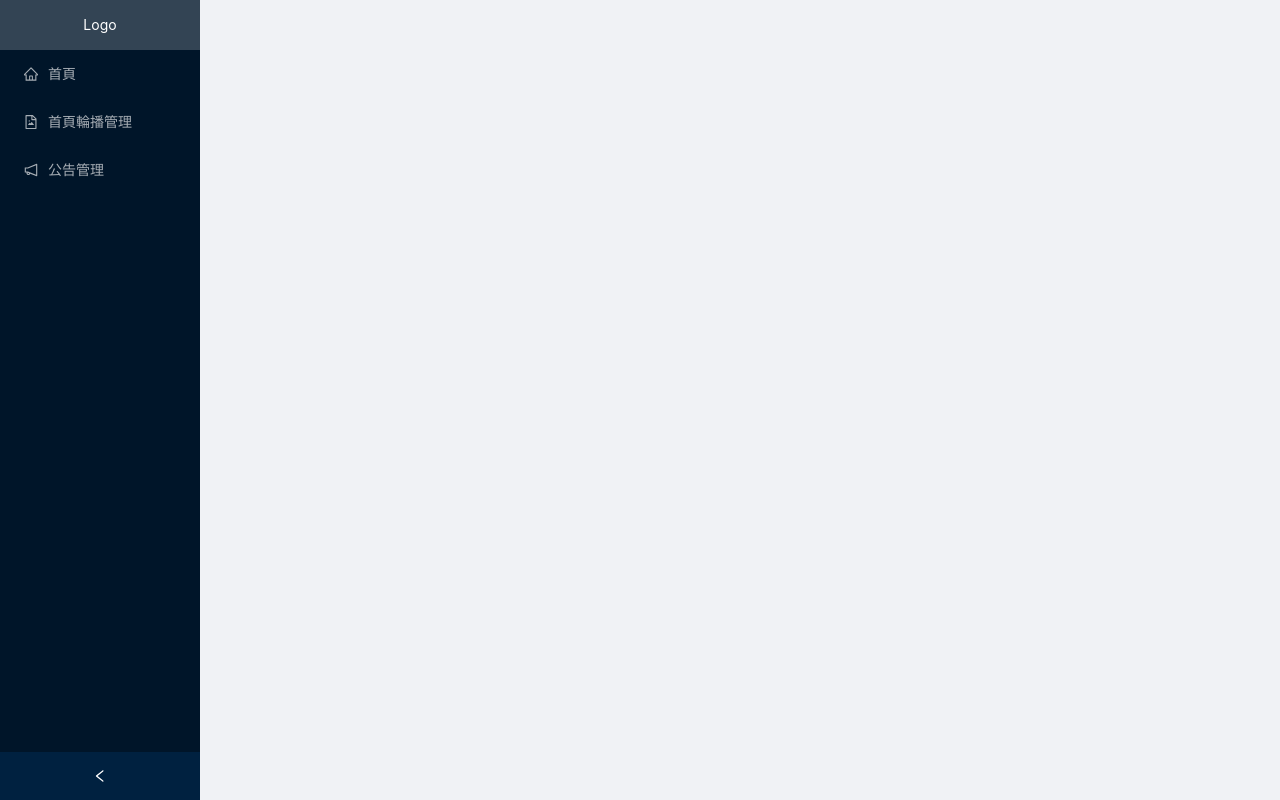
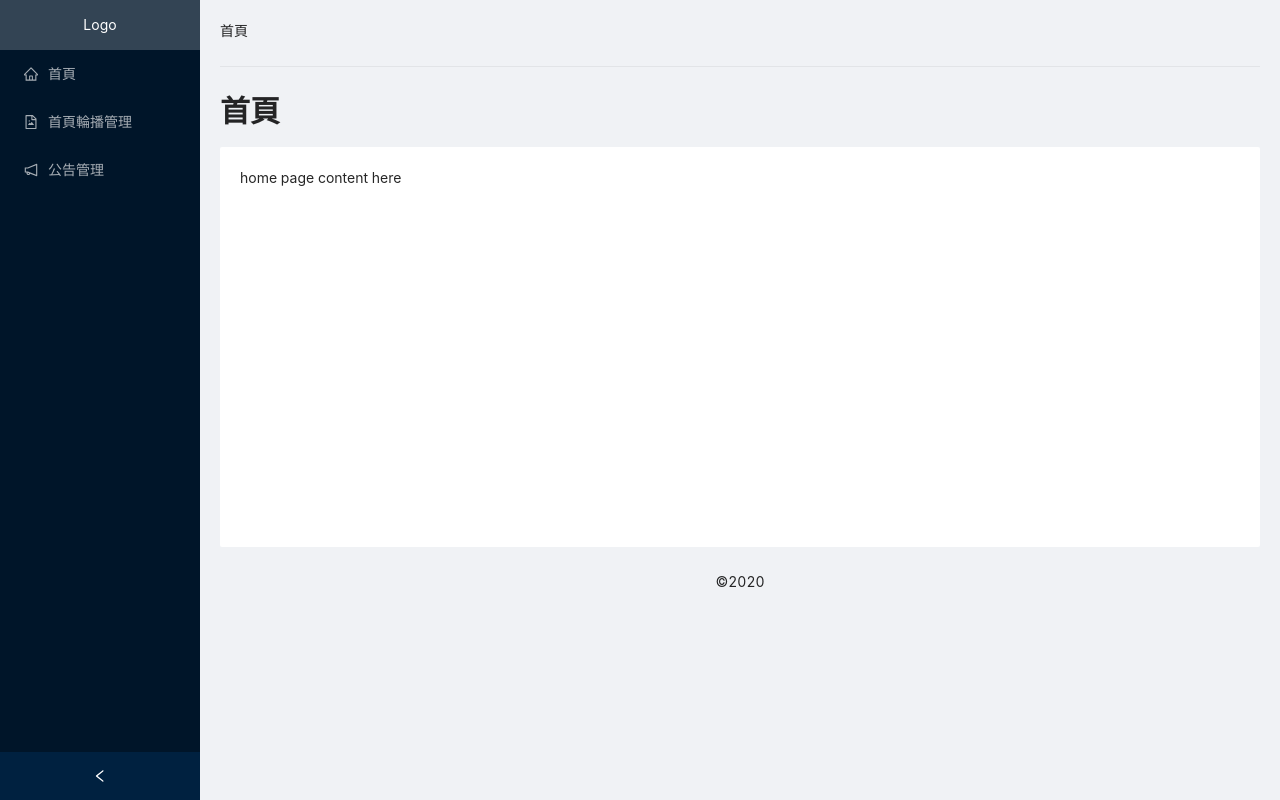
Before and after one commit to axlwang1976/smart-city-cms, a React (Create React App) app: page / in a window 1280 px wide. Built offline with nearby package versions, Linux system fonts and the light colour scheme.

Commit message:
add basic homepage

```diff
--- a/src/App.js
+++ b/src/App.js
@@ -1,13 +1,18 @@
 import React from 'react';
 import { Layout } from 'antd';
+import { Switch, Route } from 'react-router-dom';
 import 'antd/dist/antd.css';
 
 import Sider from './components/Sider/Sider';
+import HomePage from './pages/HomePage/HomePage';
 
 const App = () => {
   return (
     <Layout>
       <Sider />
+      <Switch>
+        <Route exact path="/" component={HomePage} />
+      </Switch>
     </Layout>
   );
 };
--- /dev/null
+++ b/src/components/Footer/Footer.js
@@ -0,0 +1,9 @@
+import React from 'react';
+import { Layout } from 'antd';
+import 'antd/dist/antd.css';
+
+const Footer = () => (
+  <Layout.Footer style={{ textAlign: 'center' }}>&copy;2020</Layout.Footer>
+);
+
+export default Footer;
--- /dev/null
+++ b/src/components/Logo/PageContent.js
@@ -0,0 +1,9 @@
+import React from 'react';
+
+import styles from './PageContent.module.scss';
+
+const PageContent = ({ children }) => (
+  <div className={styles.pageContent}>{children}</div>
+);
+
+export default PageContent;
--- /dev/null
+++ b/src/components/Logo/PageContent.module.scss
@@ -0,0 +1,7 @@
+.pageContent {
+  width: 100%;
+  min-height: 400px;
+  background-color: #fff;
+  border-radius: 2px;
+  padding: 20px;
+}
--- /dev/null
+++ b/src/components/PageContent/PageContent.js
@@ -0,0 +1,9 @@
+import React from 'react';
+
+import styles from './PageContent.module.scss';
+
+const PageContent = ({ children }) => (
+  <div className={styles.pageContent}>{children}</div>
+);
+
+export default PageContent;
--- /dev/null
+++ b/src/components/PageContent/PageContent.module.scss
@@ -0,0 +1,7 @@
+.pageContent {
+  width: 100%;
+  min-height: 400px;
+  background-color: #fff;
+  border-radius: 2px;
+  padding: 20px;
+}
--- /dev/null
+++ b/src/pages/HomePage/HomePage.js
@@ -0,0 +1,20 @@
+import React from 'react';
+import { Layout, Breadcrumb, Divider, Typography } from 'antd';
+import 'antd/dist/antd.css';
+
+import PageContent from '../../components/PageContent/PageContent';
+import Footer from '../../components/Footer/Footer';
+
+const HomePage = () => (
+  <Layout.Content style={{ padding: '20px' }}>
+    <Breadcrumb>
+      <Breadcrumb.Item>首頁</Breadcrumb.Item>
+    </Breadcrumb>
+    <Divider />
+    <Typography.Title level={2}>首頁</Typography.Title>
+    <PageContent>home page content here</PageContent>
+    <Footer />
+  </Layout.Content>
+);
+
+export default HomePage;
```
